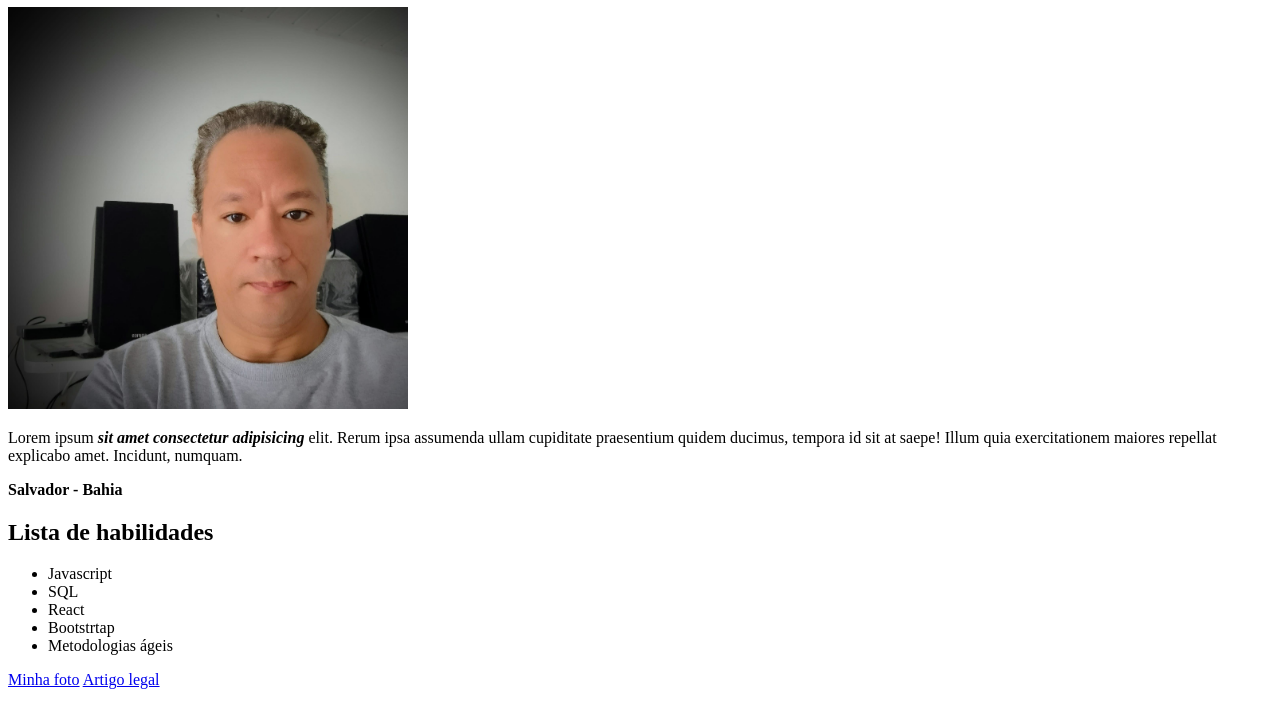
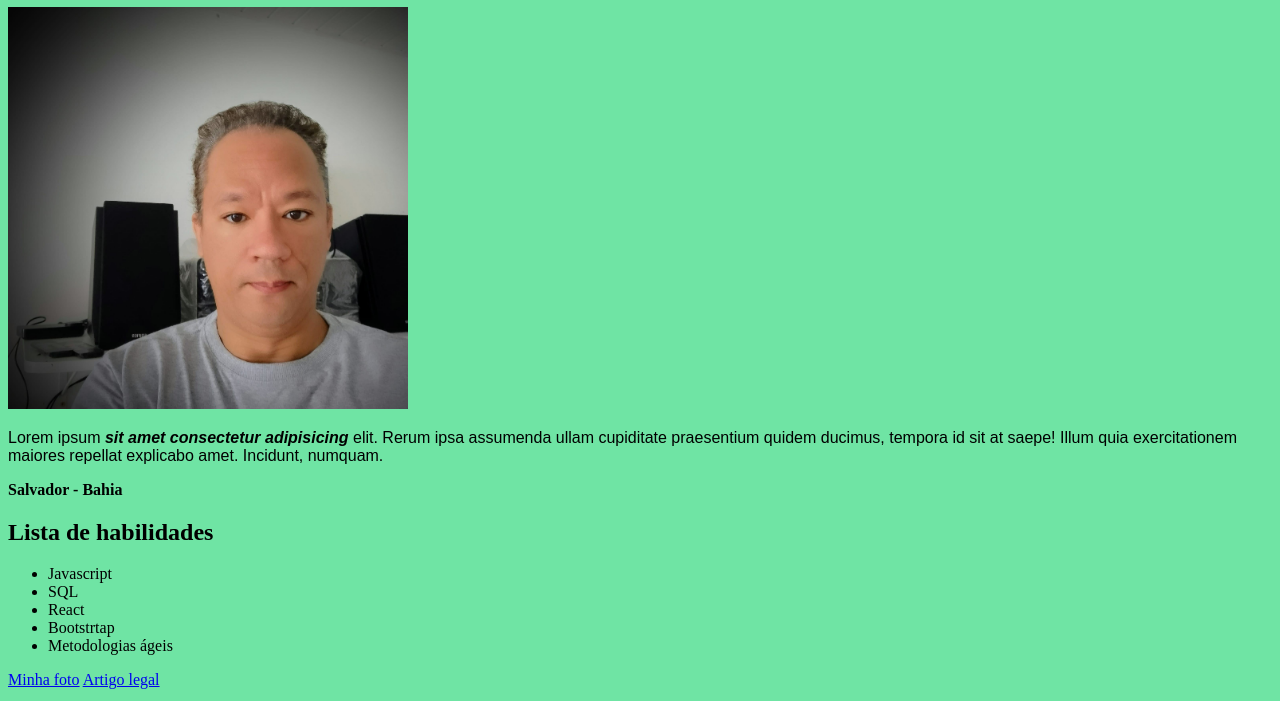
Before and after one commit to giuliano-mota/giulianoMotaPereira.github.io, a plain HTML site: page portfolio/index.html in a window 1280 px wide. Shown: the part 99-800 px from the top of the page. Drawn offline with Linux system fonts and the light colour scheme.

Commit message:
Adicionado nova cor para o background de o portfólio e fonte para a class meuNome e descricao

```diff
--- a/portfolio/index.html
+++ b/portfolio/index.html
@@ -5,7 +5,17 @@
     <meta http-equiv="X-UA-Compatible" content="IE=edge">
     <meta name="viewport" content="width=device-width, initial-scale=1.0">
     <title>Portfólio web</title>
+    <style>
+        body{
+            background-color: rgb(111, 228, 164);
+        }
+
+        .meuNome, .descricao{
+            font-family: Arial, Helvetica, sans-serif;
+        }
+    </style>
 </head>
+
 <body>
     <a href="#sobre mim">Sobre mim</a>
     <a href="#pagina">Página que eu gosto</a>
```
